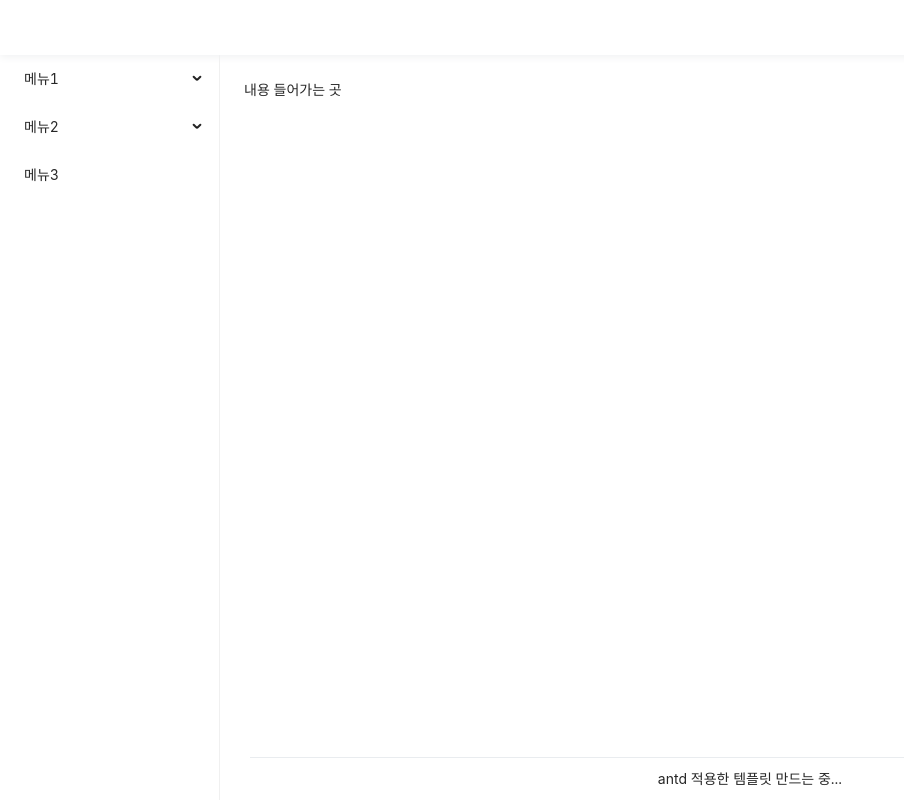
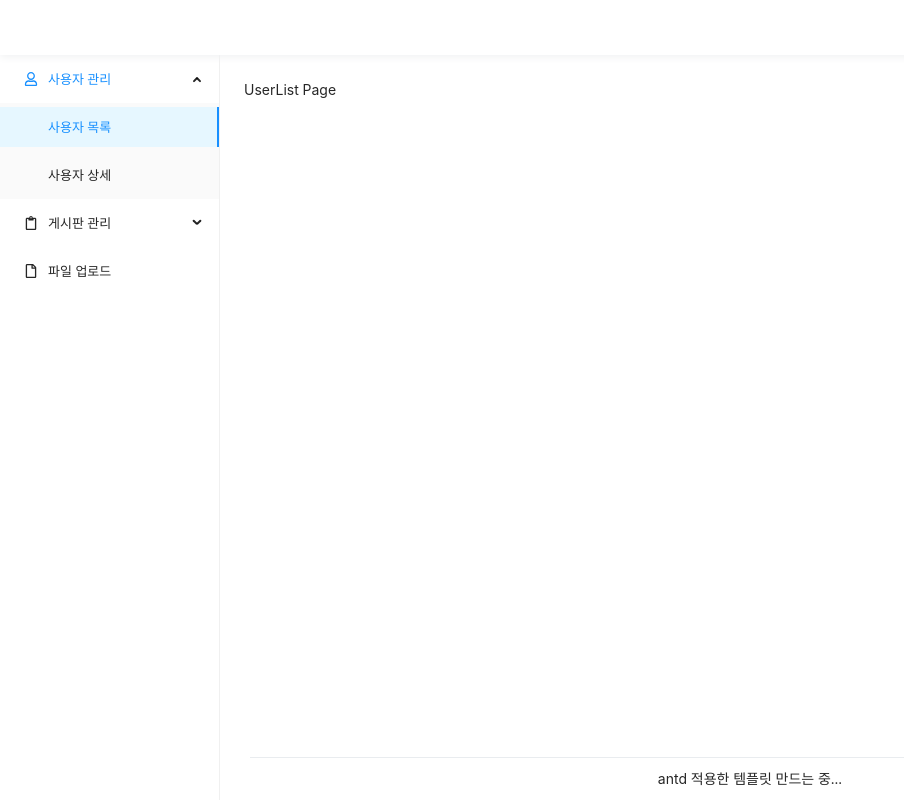
Before and after one commit to Bang322/antd-form, a React (Create React App) app: page /user/userList in a window 1280 px wide. Shown: the whole page, without its empty margins (0-904 px from the left). Built offline with nearby package versions, Linux system fonts and the light colour scheme.

Commit message:
Sidebar 컴포넌트 생성하고, path 에 따른 메뉴 아이템 활성화 작업

```diff
--- a/package.json
+++ b/package.json
@@ -3,6 +3,10 @@
     "version": "0.1.0",
     "private": true,
     "dependencies": {
+        "@fortawesome/fontawesome-svg-core": "^1.2.35",
+        "@fortawesome/free-regular-svg-icons": "^5.15.3",
+        "@fortawesome/free-solid-svg-icons": "^5.15.3",
+        "@fortawesome/react-fontawesome": "^0.1.14",
         "@testing-library/jest-dom": "^5.11.4",
         "@testing-library/react": "^11.1.0",
         "@testing-library/user-event": "^12.1.10",
@@ -17,6 +21,7 @@
         "react": "^17.0.2",
         "react-daum-postcode": "^2.0.6",
         "react-dom": "^17.0.2",
+        "react-router-dom": "^5.2.0",
         "react-scripts": "4.0.3",
         "web-vitals": "^1.0.1"
     },
--- a/src/App.css
+++ b/src/App.css
@@ -119,6 +119,10 @@ body {
     transform: translateY(-5px) rotate(-45deg);
 }
 
+.sidebar .ant-menu-title-content {
+    font-size : 13px;
+}
+
 /* 데스크탑 화면 */
 @media (min-width: 768px) {
     .layout .header {
--- a/src/App.js
+++ b/src/App.js
@@ -1,11 +1,33 @@
 import './App.css';
-/*import SignUp from "./components/SignUp";*/
+import {BrowserRouter as Router, Route, Switch } from 'react-router-dom';
+import SignUp from "./components/user/SignUp";
 import MainLayout from "./components/MainLayout";
+import { library } from "@fortawesome/fontawesome-svg-core";
+import { fas } from "@fortawesome/free-solid-svg-icons";
+import { far } from "@fortawesome/free-regular-svg-icons";
+import UserList from "./components/user/UserList";
+import UserForm from "./components/user/UserForm";
 
-const App = () => {
-    return (
-        <MainLayout />
-    );
-}
+library.add(fas, far);
+
+const App = () => (
+    <Router>
+        <Switch>
+            <Route path="/join" exact component={SignUp} />
+            <Route
+                path="*"
+                exact
+                render={() => (
+                    <MainLayout>
+                        <Switch>
+                            <Route path="/user/userList" exact component={UserList} />
+                            <Route path="/user/userForm" exact component={UserForm} />
+                        </Switch>
+                    </MainLayout>
+                )}
+            />
+        </Switch>
+    </Router>
+)
 
 export default App;
--- a/src/components/MainLayout.js
+++ b/src/components/MainLayout.js
@@ -1,33 +1,11 @@
-import React, {useEffect, useState} from 'react';
+import React from 'react';
 import 'antd/dist/antd.min.css';
-import {Layout, Menu, Drawer, Button} from "antd";
-import { debounce } from "lodash";
-
+import { Layout } from "antd";
+import Sidebar from "./sidebar/Sidebar";
 
 const { Header, Content, Footer } = Layout;
-const { SubMenu } = Menu;
 
-const MainLayout = () => {
-    const [isMobile, setIsMobile] = useState(false);   // 현재 화면이 모바일인지 데스크탑인지 나타내주는 상태값
-    const [collapsed, setCollapsed] = useState(false);  // 사이드바의 접힘과 펼침 상태
-
-    const handleResize = debounce(() => {
-        if (window.innerWidth <= 768) {
-            setIsMobile(true);
-            setCollapsed(false);
-        }
-        else {
-            setIsMobile(false);
-            setCollapsed(true);
-        }
-    }, 100);
-
-    useEffect(() => {
-        handleResize();
-        window.addEventListener('resize', handleResize);
-        return () => window.removeEventListener('resize', handleResize);
-    }, []);
-
+const MainLayout = ({ children }) => {
     return (
         <div className="layout">
             <Header
@@ -35,46 +13,12 @@ const MainLayout = () => {
                 className="header"
             >
             </Header>
-            <Drawer
-                placement="left"
-                visible={collapsed}  // 사이드바의 접힘과 펼쳐짐 여부
-                className="sidebar"
-                closable={false}     // 사이드바 오른쪽 상단에 닫기 버튼 표시 여부
-                onClose={() => setCollapsed(false)}
-                width={220}
-                // 모바일 화면일 때만 사이드바를 접고 펼칠 수 있는 핸들러 렌더링
-                handler={isMobile ?
-                    <div className="drawer-handle" onClick={() => setCollapsed(!collapsed)}>
-                        <i className="drawer-handle-icon" />
-                    </div>
-                    : null
-                }
-                bodyStyle={{ padding : 0 }}
-                mask={isMobile}  // 사이드바가 펼쳐질 때, 화면이 어두워지는 마스크 효과 설정 여부 -> 모바일 화면에서만 설정
-            >
-                <Menu
-                    mode="inline"
-                >
-                    <SubMenu key="sub1" title="메뉴1">
-                        <Menu.Item key="1">메뉴1 - 서브1</Menu.Item>
-                        <Menu.Item key="2">메뉴1 - 서브2</Menu.Item>
-                        <Menu.Item key="3">메뉴1 - 서브3</Menu.Item>
-                    </SubMenu>
-                    <SubMenu key="sub2" title="메뉴2">
-                        <Menu.Item key="4">메뉴2 - 서브1</Menu.Item>
-                        <Menu.Item key="5">메뉴2 - 서브2</Menu.Item>
-                        <Menu.Item key="6">메뉴2 - 서브3</Menu.Item>
-                    </SubMenu>
-                    <Menu.Item key="7">
-                        메뉴3
-                    </Menu.Item>
-                </Menu>
-            </Drawer>
+            <Sidebar />
             <Content
                 style={{ padding : 24, minHeight: 'calc(100vh - 98px)' }}
                 className="content"
             >
-                <div>내용 들어가는 곳</div>
+                {children}
             </Content>
             <Footer
                 style={{
--- /dev/null
+++ b/src/components/sidebar/Sidebar.js
@@ -0,0 +1,101 @@
+import React, { useState, useEffect } from 'react';
+import {Drawer, Menu} from "antd";
+import {debounce} from "lodash";
+import {FontAwesomeIcon} from "@fortawesome/react-fontawesome";
+import menus from "./menus";
+import {Link, useLocation } from "react-router-dom";
+
+const { SubMenu } = Menu;
+
+const Sidebar = () => {
+    const pathname = useLocation().pathname;
+    const [isMobile, setIsMobile] = useState(false);   // 현재 화면이 모바일인지 데스크탑인지 나타내주는 상태값
+    const [collapsed, setCollapsed] = useState(false);  // 사이드바의 접힘과 펼침 상태
+    const [defaultKey, setDefaultKey] = useState({
+        openKey : '',
+        selectKey : ''
+    });
+    const [currentPath, setCurrentPath] = useState('');
+
+    console.log('컴포넌트 렌더링됨');
+    const handleResize = debounce(() => {
+        if (window.innerWidth <= 768) {
+            setIsMobile(true);
+            setCollapsed(false);
+        }
+        else {
+            setIsMobile(false);
+            setCollapsed(true);
+        }
+    }, 100);
+
+    useEffect(() => {
+        handleResize();
+        window.addEventListener('resize', handleResize);
+        return () => window.removeEventListener('resize', handleResize);
+    }, []);
+
+
+
+    return (
+        <Drawer
+            placement="left"    // 사이드바 위치 설정
+            visible={collapsed} // 사이드바의 접힘과 펼쳐짐 여부
+            className="sidebar"
+            closable={false}    // 사이드바 오른쪽 상단에 닫기 버튼 표시 여부
+            onClose={() => setCollapsed(false)}
+            width={220}
+            // 모바일 화면일 때만 사이드바를 접고 펼칠 수 있는 핸들러 렌더링
+            handler={isMobile ?
+                <div className="drawer-handle" onClick={() => setCollapsed(!collapsed)}>
+                    <i className="drawer-handle-icon" />
+                </div>
+                : null
+            }
+            bodyStyle={{ padding : 0 }}  // 사이드바의 아이템들을 담고있는 body 스타일 설정 -> 기본 패딩 삭제
+            mask={isMobile}  // 사이드바가 펼쳐질 때, 화면이 어두워지는 마스크 효과 설정 여부 -> 모바일 화면에서만 설정
+        >
+            <Menu
+                mode="inline"
+                defaultOpenKeys={[defaultKey.openKey]}
+                defaultSelectedKeys={[defaultKey.selectKey]}
+            >
+                {menus.map((menu, index) =>
+                    menu.children ? (
+                        <SubMenu
+                            key={`parent${index}`}
+                            title={menu.title}
+                            icon={ <FontAwesomeIcon className="menu-icon" icon={menu.icon}/> }
+                        >
+                            {menu.children.map((subMenu, subIndex) => {
+                                if (currentPath === '') {
+                                    if (subMenu.path === pathname) {
+                                        setDefaultKey({
+                                            openKey : `parent${index}`,
+                                            selectKey : `parent${index}-children${subIndex}`
+                                        });
+                                        setCurrentPath(subMenu.pathname);
+                                    }
+                                }
+                                return (
+                                    <Menu.Item key={`parent${index}-children${subIndex}`}>
+                                        <Link to={subMenu.path}>{subMenu.title}</Link>
+                                    </Menu.Item>
+                                )}
+                            )}
+                        </SubMenu>
+                    ) : (
+                        <Menu.Item
+                            key={`parent${index}`}
+                            icon={ <FontAwesomeIcon className="menu-icon" icon={menu.icon}/> }
+                        >
+                            <Link to={menu.path}>{menu.title}</Link>
+                        </Menu.Item>
+                    )
+                )}
+            </Menu>
+        </Drawer>
+    );
+};
+
+export default Sidebar;
--- /dev/null
+++ b/src/components/sidebar/menus.js
@@ -0,0 +1,37 @@
+const menus = [
+    {
+        title : '사용자 관리',
+        icon : ['far', 'user'],
+        children : [
+            {
+                path : '/user/userList',
+                title : '사용자 목록'
+            },
+            {
+                path : '/user/userForm',
+                title : '사용자 상세'
+            }
+        ]
+    },
+    {
+        title : '게시판 관리',
+        icon : ['far', 'clipboard'],
+        children : [
+            {
+                path : '/board/boardList',
+                title : '게시판 목록'
+            },
+            {
+                path : '/board/boardForm',
+                title : '게시판 상세'
+            }
+        ]
+    },
+    {
+        path : '/fileUpload',
+        title : '파일 업로드',
+        icon : ['far', 'file']
+    }
+]
+
+export default menus;
--- a/src/components/SignUp.js
+++ b/src/components/user/SignUp.js
@@ -338,7 +338,7 @@ const SignUp = () => {
                                 ]}
                             >
                                 <Checkbox>
-                                    <a href="">약관</a>에 동의합니다.
+                                    <a href="#!">약관</a>에 동의합니다.
                                 </Checkbox>
                             </Form.Item>
                             <Button
--- /dev/null
+++ b/src/components/user/UserForm.js
@@ -0,0 +1,11 @@
+import React from 'react';
+
+const UserForm = () => {
+    return (
+        <div>
+            UserForm Page
+        </div>
+    );
+};
+
+export default UserForm;
--- /dev/null
+++ b/src/components/user/UserList.js
@@ -0,0 +1,11 @@
+import React from 'react';
+
+const UserList = () => {
+    return (
+        <div>
+            UserList Page
+        </div>
+    );
+};
+
+export default UserList;
```
Also changed, not shown: src/components/Index.js (added, +11 -0 lines), 2 other files (tests, documents, lock files or other folders).
